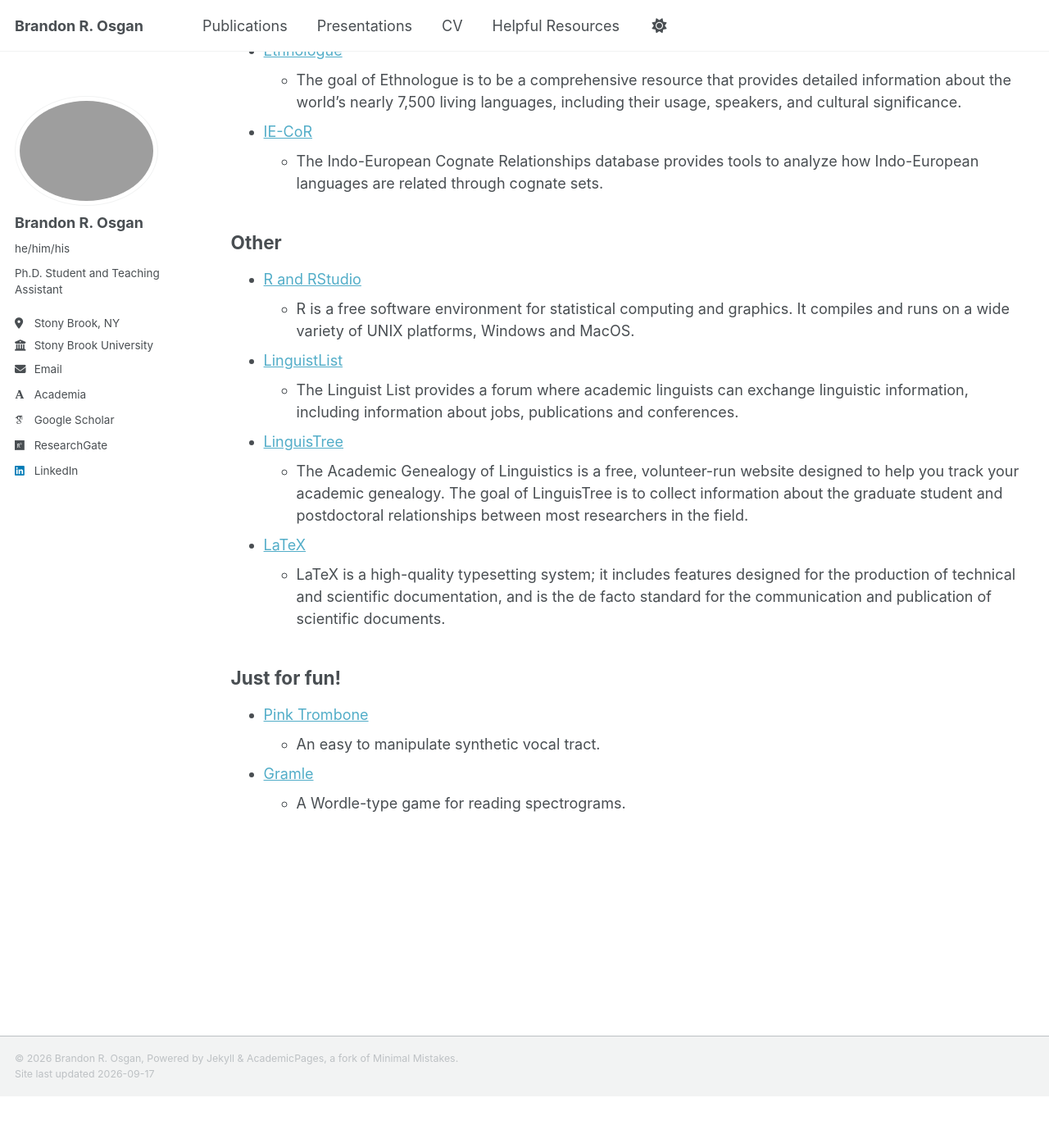
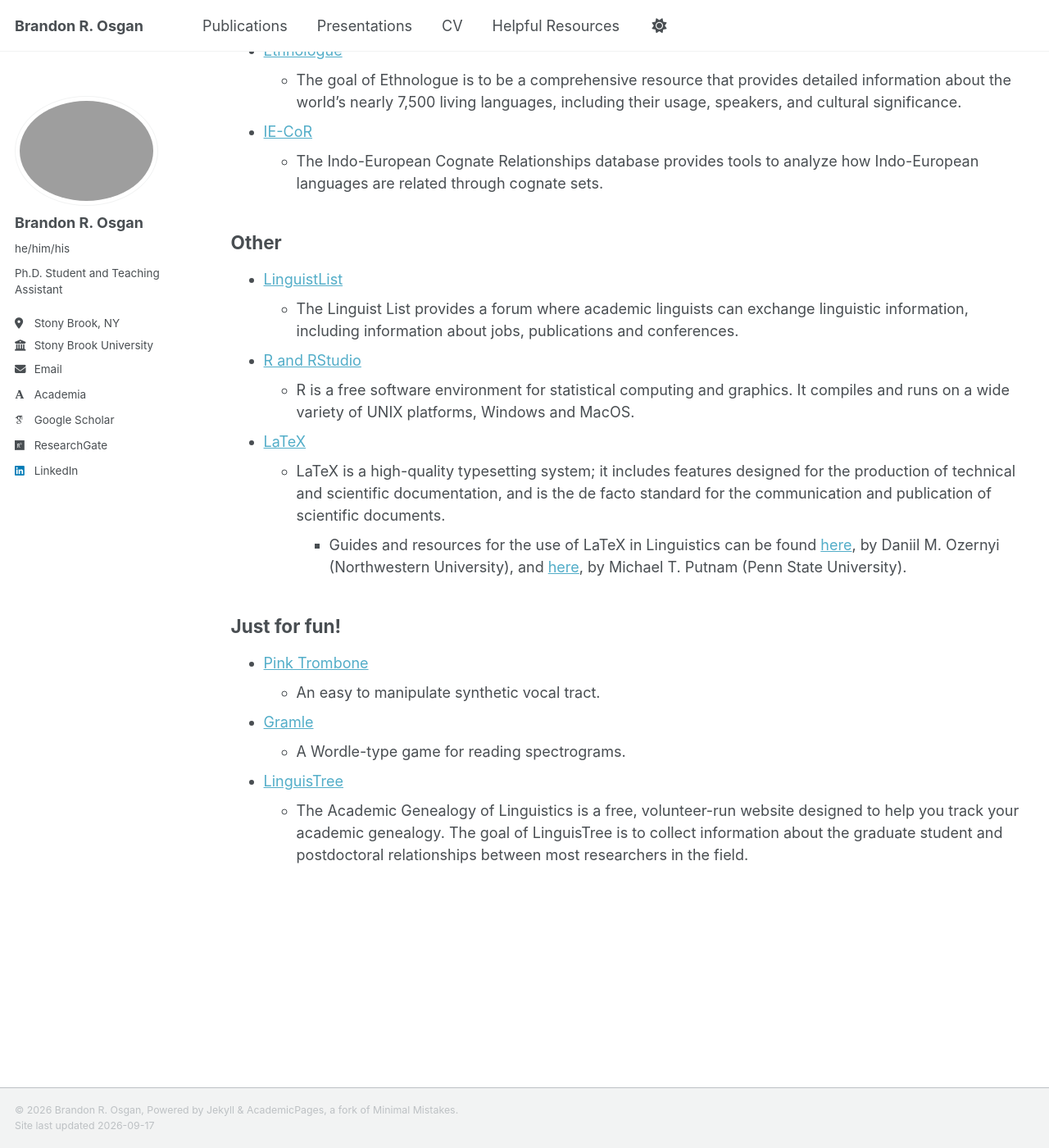
Before and after one commit to bosgan/bosgan.github.io, a Jekyll site: the page built from _pages/helpful-resources.md, in a window 1280 px wide and 1400 px high, scrolled down 1969 px. Shown: the whole window at 82% size. Built offline with Jekyll 4.4.1, drawn with Linux system fonts in a browser that asks for light colours; some web fonts are replaced; a script that is not in the unit is left out; before the commit the page ends 3306 px from its top, so only the background shows below that.

Commit message:
Update helpful-resources.md

```diff
--- a/_pages/helpful-resources.md
+++ b/_pages/helpful-resources.md
@@ -68,17 +68,15 @@ This page serves as a repository for the helpful linguistic resources I've come
 
 ## Other
 
+* [LinguistList](https://linguistlist.org/)
+  * The Linguist List provides a forum where academic linguists can exchange linguistic information, including information about jobs, publications and conferences.
+
 * [R and RStudio](https://www.r-project.org/)
   * R is a free software environment for statistical computing and graphics. It compiles and runs on a wide variety of UNIX platforms, Windows and MacOS.
 
-* [LinguistList](https://linguistlist.org/)
-  * The Linguist List provides a forum where academic linguists can exchange linguistic information, including information about jobs, publications and conferences.
-
-* [LinguisTree](https://academictree.org/linguistics/)
-  * The Academic Genealogy of Linguistics is a free, volunteer-run website designed to help you track your academic genealogy. The goal of LinguisTree is to collect information about the graduate student and postdoctoral relationships between most researchers in the field.
-
 * [LaTeX](https://www.latex-project.org/)
   * LaTeX is a high-quality typesetting system; it includes features designed for the production of technical and scientific documentation, and is the de facto standard for the communication and publication of scientific documents.
+    * Guides and resources for the use of LaTeX in Linguistics can be found [here](https://dozernyi.gitlab.io/lsalatex/), by Daniil M. Ozernyi (Northwestern University), and [here](https://psumikeputnam.weebly.com/latex-for-linguists.html), by Michael T. Putnam (Penn State University).
 
 ## Just for fun!
 
@@ -87,3 +85,6 @@ This page serves as a repository for the helpful linguistic resources I've come
 
 * [Gramle](https://nascl.rc.nau.edu/gramle/)
   * A Wordle-type game for reading spectrograms.
+
+* [LinguisTree](https://academictree.org/linguistics/)
+  * The Academic Genealogy of Linguistics is a free, volunteer-run website designed to help you track your academic genealogy. The goal of LinguisTree is to collect information about the graduate student and postdoctoral relationships between most researchers in the field.
```
